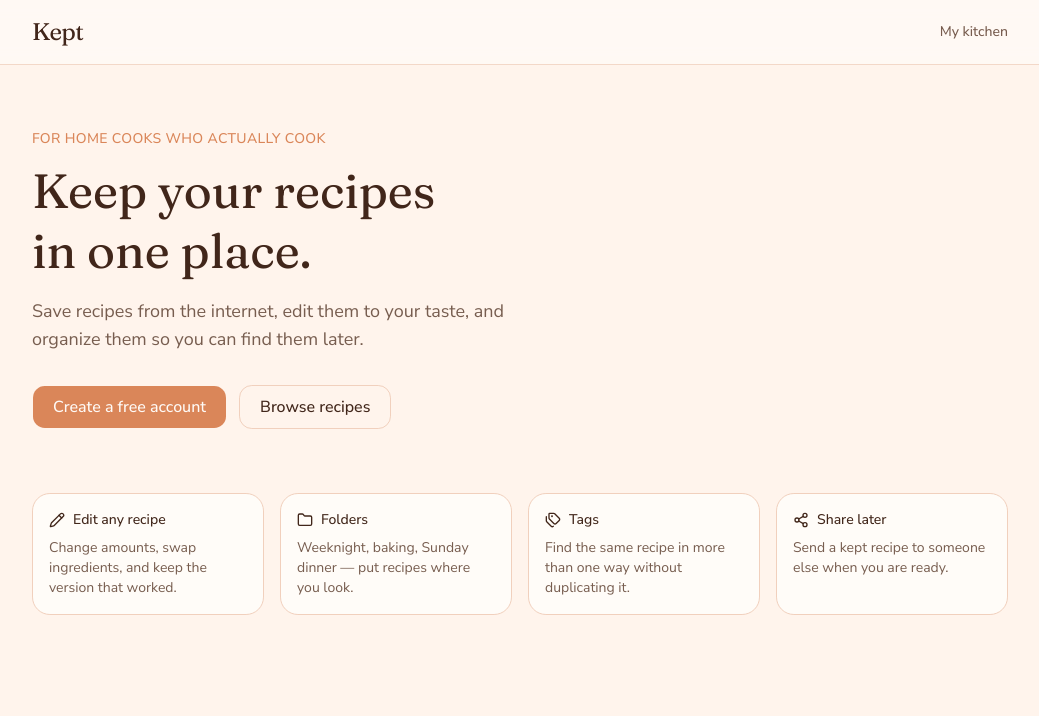
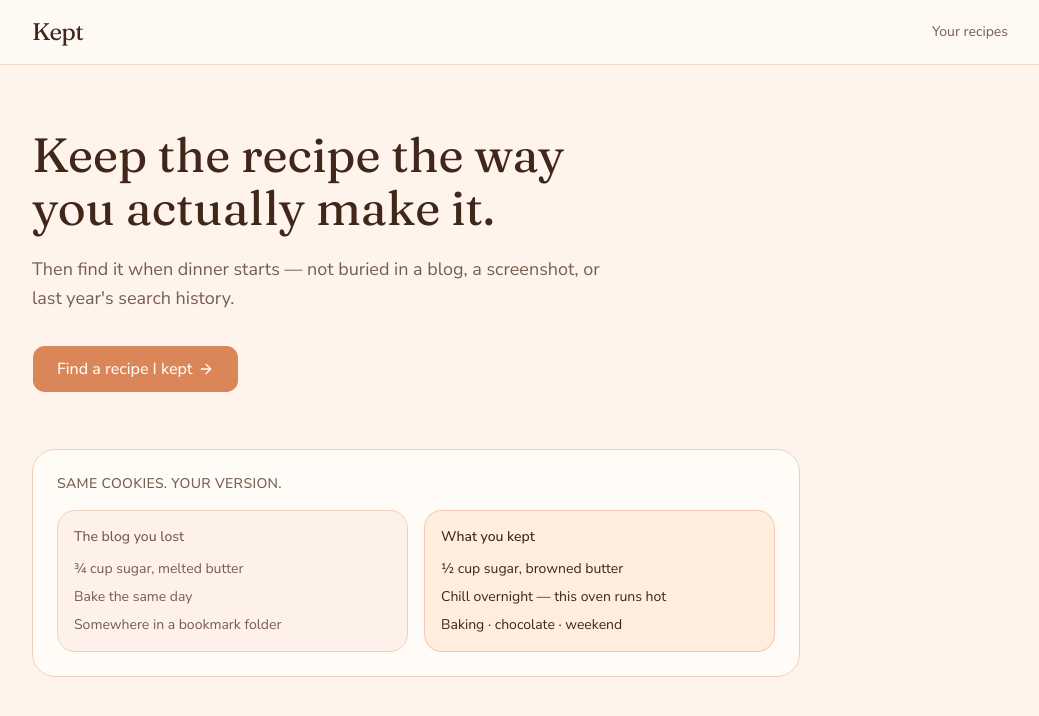
Before and after one commit to DarthJarJar3/Kept, a Next.js app: page / in a window 1280 px wide. Shown: the top 716 px of the page, without its empty margins (120-1159 px from the left). Built offline with nearby package versions, Linux system fonts and the light colour scheme.

Commit message:
Revise landing signaling and Gestalt grouping
Make the affordance sentence and a single find action dominate
the landing screen. Separate folders from tags, and group personal
notes as the kept version on the recipe screen.

Co-authored-by: csc334 <csc334@byu.edu>

```diff
--- a/src/app/page.tsx
+++ b/src/app/page.tsx
@@ -1,6 +1,5 @@
-import type { ReactNode } from "react";
 import Link from "next/link";
-import { Folder, Pencil, Share2, Tags } from "lucide-react";
+import { ArrowRight } from "lucide-react";
 import { buttonVariants } from "@/components/ui/button";
 import { SiteHeader } from "@/components/site-header";
 import { cn } from "@/lib/utils";
@@ -10,79 +9,98 @@ export default function HomePage() {
     <div className="flex min-h-full flex-col">
       <SiteHeader current="home" />
       <main className="mx-auto flex w-full max-w-5xl flex-1 flex-col px-4 py-10 sm:px-6 sm:py-16">
-        <section className="max-w-2xl">
-          <p className="text-sm font-medium tracking-wide text-primary uppercase">
-            For home cooks who actually cook
+        <section className="max-w-3xl">
+          <h1 className="text-4xl leading-[1.12] text-balance sm:text-5xl sm:leading-[1.1]">
+            Keep the recipe the way you actually make it.
+          </h1>
+          <p className="mt-5 max-w-xl text-lg leading-relaxed text-muted-foreground">
+            Then find it when dinner starts — not buried in a blog, a screenshot,
+            or last year&apos;s search history.
           </p>
-          <h1 className="mt-3 text-4xl leading-tight text-balance sm:text-5xl">
-            Keep your recipes in one place.
-          </h1>
-          <p className="mt-4 max-w-lg text-lg text-muted-foreground">
-            Save recipes from the internet, edit them to your taste, and organize
-            them so you can find them later.
-          </p>
-          <div className="mt-8 flex flex-col gap-3 sm:flex-row">
-            <Link
-              href="/kitchen"
-              className={cn(buttonVariants({ size: "lg" }), "h-11 px-5 text-base")}
-            >
-              Create a free account
-            </Link>
+          <div className="mt-8">
             <Link
               href="/kitchen"
               className={cn(
-                buttonVariants({ size: "lg", variant: "outline" }),
-                "h-11 px-5 text-base"
+                buttonVariants({ size: "lg" }),
+                "h-12 px-6 text-base"
               )}
             >
-              Browse recipes
+              Find a recipe I kept
+              <ArrowRight className="size-4" />
             </Link>
           </div>
         </section>
 
-        <section className="mt-16 grid gap-4 sm:grid-cols-2 lg:grid-cols-4">
-          <Feature
-            icon={<Pencil className="size-4" />}
-            title="Edit any recipe"
-            body="Change amounts, swap ingredients, and keep the version that worked."
-          />
-          <Feature
-            icon={<Folder className="size-4" />}
-            title="Folders"
-            body="Weeknight, baking, Sunday dinner — put recipes where you look."
-          />
-          <Feature
-            icon={<Tags className="size-4" />}
-            title="Tags"
-            body="Find the same recipe in more than one way without duplicating it."
-          />
-          <Feature
-            icon={<Share2 className="size-4" />}
-            title="Share later"
-            body="Send a kept recipe to someone else when you are ready."
-          />
+        <section
+          aria-label="What a kept recipe looks like"
+          className="mt-14 max-w-3xl rounded-2xl border border-border bg-card p-4 sm:p-6"
+        >
+          <p className="text-sm font-medium tracking-wide text-muted-foreground uppercase">
+            Same cookies. Your version.
+          </p>
+          <div className="mt-4 grid gap-4 sm:grid-cols-2">
+            <CompareCard
+              label="The blog you lost"
+              tone="lost"
+              lines={[
+                "¾ cup sugar, melted butter",
+                "Bake the same day",
+                "Somewhere in a bookmark folder",
+              ]}
+            />
+            <CompareCard
+              label="What you kept"
+              tone="kept"
+              lines={[
+                "½ cup sugar, browned butter",
+                "Chill overnight — this oven runs hot",
+                "Baking · chocolate · weekend",
+              ]}
+            />
+          </div>
         </section>
       </main>
     </div>
   );
 }
 
-function Feature({
-  icon,
-  title,
-  body,
+function CompareCard({
+  label,
+  tone,
+  lines,
 }: {
-  icon: ReactNode;
-  title: string;
-  body: string;
+  label: string;
+  tone: "lost" | "kept";
+  lines: string[];
 }) {
+  const kept = tone === "kept";
   return (
-    <div className="rounded-xl border border-border bg-card p-4">
-      <div className="flex items-center gap-2 text-sm font-medium">
-        {icon}
-        {title}
-      </div>
-      <p className="mt-2 text-sm text-muted-foreground">{body}</p>
+    <div
+      className={
+        kept
+          ? "rounded-xl border border-primary/35 bg-[oklch(0.96_0.03_52)] p-4"
+          : "rounded-xl border border-border bg-muted/60 p-4"
+      }
+    >
+      <p
+        className={
+          kept
+            ? "text-sm font-medium text-foreground"
+            : "text-sm font-medium text-muted-foreground"
+        }
+      >
+        {label}
+      </p>
+      <ul className="mt-3 space-y-2 text-sm">
+        {lines.map((line) => (
+          <li
+            key={line}
+            className={kept ? "text-foreground" : "text-muted-foreground"}
+          >
+            {line}
+          </li>
+        ))}
+      </ul>
     </div>
   );
 }
--- a/src/app/recipe/[slug]/page.tsx
+++ b/src/app/recipe/[slug]/page.tsx
@@ -28,7 +28,7 @@ export default async function RecipePage({ params }: RecipePageProps) {
           {recipe.folder}
         </p>
 
-        <div className="mt-3 flex items-start gap-3">
+        <div className="mt-4 flex items-start gap-3">
           <div
             aria-hidden
             className="flex size-14 shrink-0 items-center justify-center rounded-xl bg-secondary text-3xl"
@@ -37,38 +37,68 @@ export default async function RecipePage({ params }: RecipePageProps) {
           </div>
           <div>
             <h1 className="text-3xl sm:text-4xl">{recipe.title}</h1>
-            <p className="mt-2 text-muted-foreground">
-              From {recipe.source}. Last cooked {recipe.lastCooked.toLowerCase()}.{" "}
-              {recipe.time} · {recipe.servings}.
+            <p className="mt-2 text-sm text-muted-foreground">
+              {recipe.time} · {recipe.servings} · last cooked{" "}
+              {recipe.lastCooked.toLowerCase()}
             </p>
-            <p className="mt-3 max-w-2xl">{recipe.notes.join(" ")}</p>
-          </div>
-        </div>
-
-        <div className="mt-4 flex flex-wrap gap-2">
-          <Badge variant="secondary">{recipe.folder}</Badge>
+            <div className="mt-3 flex flex-wrap gap-2">
+              <Badge variant="secondary" className="rounded-md">
+                {recipe.folder}
+              </Badge>
               {recipe.tags.map((tag) => (
-            <Badge key={tag} variant="outline">
+                <Badge key={tag} variant="outline" className="rounded-full">
                   {tag}
                 </Badge>
               ))}
             </div>
+          </div>
+        </div>
 
-        <section className="mt-10">
+        <section
+          aria-label="Your version"
+          className="mt-8 rounded-2xl border border-primary/35 bg-[oklch(0.96_0.03_52)] p-5"
+        >
+          <p className="text-sm font-medium tracking-wide text-primary uppercase">
+            Your version
+          </p>
+          <p className="mt-1 font-heading text-xl">{recipe.whyKept}</p>
+          <ul className="mt-3 list-disc space-y-1 pl-5 text-sm leading-relaxed">
+            {recipe.notes.map((note) => (
+              <li key={note}>{note}</li>
+            ))}
+          </ul>
+          <p className="mt-4 text-xs text-muted-foreground">
+            Originally from {recipe.source}. The list below is how you make it
+            now.
+          </p>
+        </section>
+
+        <div className="mt-10 grid gap-10 lg:grid-cols-2">
+          <section>
             <h2 className="text-2xl">Ingredients</h2>
-          <ul className="mt-3 space-y-2">
+            <p className="mt-1 text-sm text-muted-foreground">
+              Changed amounts sit together so you can see what you actually use.
+            </p>
+            <ul className="mt-4 divide-y divide-border">
               {recipe.ingredients.map((item) => (
-              <li key={item.name} className="flex gap-3 border-b border-border/70 py-2 text-sm">
-                <span className="w-40 shrink-0 font-medium sm:w-48">{item.kept}</span>
-                <span>{item.name}</span>
+                <li key={item.name} className="py-3">
+                  <div className="flex flex-wrap items-baseline justify-between gap-2">
+                    <span className="font-medium">{item.name}</span>
+                    <span>{item.kept}</span>
+                  </div>
+                  {item.changed ? (
+                    <p className="mt-1 text-sm text-muted-foreground">
+                      Blog called for {item.original}
+                    </p>
+                  ) : null}
                 </li>
               ))}
             </ul>
           </section>
 
-        <section className="mt-10">
+          <section>
             <h2 className="text-2xl">Steps</h2>
-          <ol className="mt-3 space-y-3">
+            <ol className="mt-4 space-y-3">
               {recipe.steps.map((step, index) => (
                 <li key={step} className="flex gap-3">
                   <span className="mt-0.5 flex size-6 shrink-0 items-center justify-center rounded-full bg-secondary text-xs font-medium">
@@ -79,6 +109,7 @@ export default async function RecipePage({ params }: RecipePageProps) {
               ))}
             </ol>
           </section>
+        </div>
       </main>
     </div>
   );
--- a/src/components/site-header.tsx
+++ b/src/components/site-header.tsx
@@ -15,20 +15,15 @@ export function SiteHeader({ current = "home" }: SiteHeaderProps) {
         >
           Kept
         </Link>
-        {current !== "home" ? (
+        {current === "home" ? (
+          <span className="text-sm text-muted-foreground">Your recipes</span>
+        ) : (
           <Link
             href="/"
             className="text-sm font-medium text-muted-foreground underline-offset-4 hover:text-foreground hover:underline"
           >
             Back to home
           </Link>
-        ) : (
-          <Link
-            href="/kitchen"
-            className="text-sm font-medium text-muted-foreground underline-offset-4 hover:text-foreground hover:underline"
-          >
-            My kitchen
-          </Link>
         )}
       </div>
     </header>
```
Also changed, not shown: src/components/kitchen-board.tsx (+60 -10 lines), 1 other file (tests, documents, lock files or other folders). Lines whose indentation alone changed are shown as unchanged.
